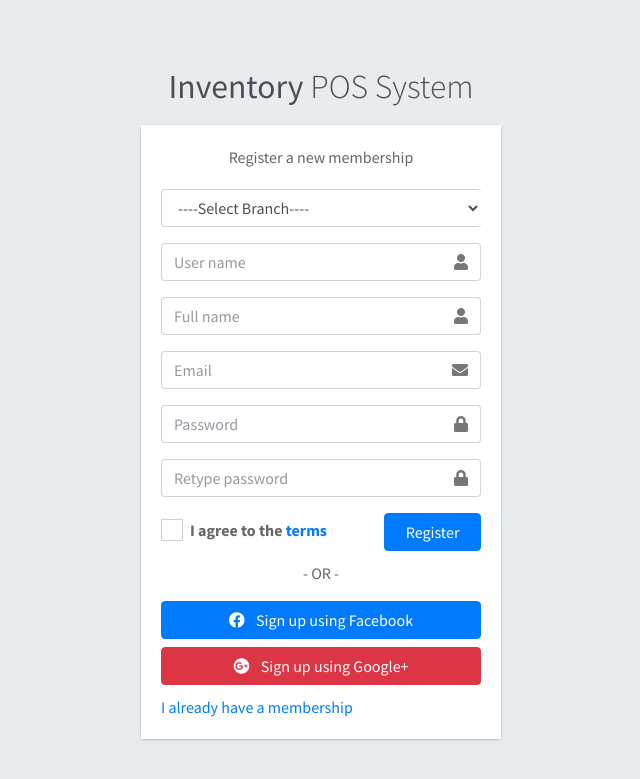
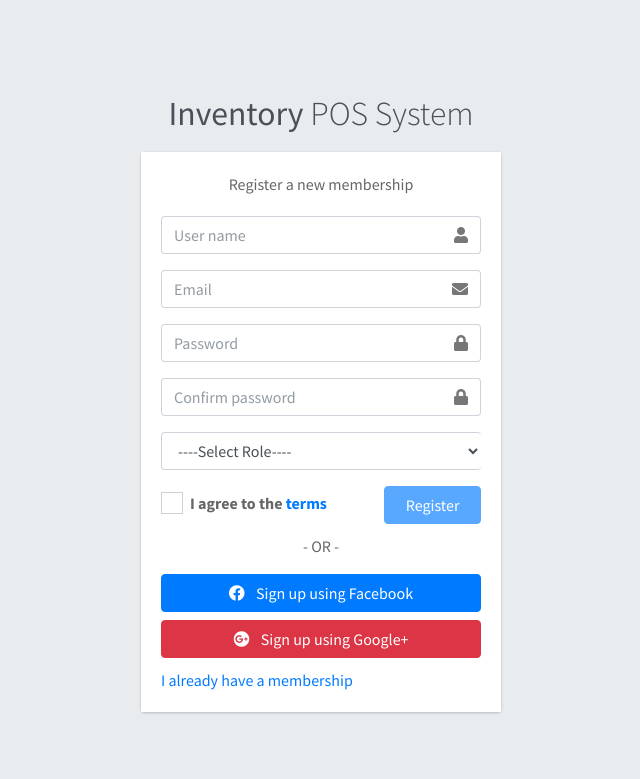
Before and after one commit to Mohammad-Asif-Web/Inventory-POS-System, a PHP site: page /register.php in a window 1280 px wide. Shown: the top 779 px of the page, without its empty margins (319-959 px from the left). Run offline with PHP 8.4, Linux system fonts and the light colour scheme; some libraries are stand-ins or nearby versions.

Commit message:
register file added

```diff
--- a/register.php
+++ b/register.php
@@ -1,3 +1,54 @@
+<?php
+include 'functions/config.php';
+if(isset($_POST['register'])){
+
+$username = $_POST['username'];
+$email = $_POST['email'];
+$password = md5($_POST['password']);
+$cpass = md5($_POST['cpass']);
+$role = $_POST['role'];
+
+  $sql = "SELECT * FROM tbl_user WHERE username = ? AND user_email = ? ";
+  $query = $pdo->prepare($sql);
+  $query->bindParam(1, $username);
+  $query->bindParam(2, $email);
+  $query->execute();
+
+  $row = $query->fetch(PDO::FETCH_ASSOC);
+
+if($row){
+    echo "<p class='alert alert-warning text-uppercase'> users already exists </p>";
+
+} else {
+  // echo "Not Exists";
+    if($password == $cpass){
+
+      $sqlInsert = "INSERT INTO tbl_user (username, user_email, password, role)
+      VALUES(?, ?, ?, ?)";
+
+      $queryInsert = $pdo->prepare($sqlInsert);
+      $queryInsert->bindParam(1, $username);
+      $queryInsert->bindParam(2, $email);
+      $queryInsert->bindParam(3, $password);
+      $queryInsert->bindParam(4, $role);
+
+      $result = $queryInsert->execute();
+      if($result){
+        header("Location: index.php");
+      } else {
+        echo "<p class='alert alert-danger text-uppercase'> data not inserted </p>";
+
+      }
+
+    } else {
+      echo "<p class='alert alert-danger text-uppercase'> incorrect password </p>";
+
+    }
+}
+
+}
+?>
+
 <!DOCTYPE html>
 <html lang="en">
 <head>
@@ -17,59 +68,57 @@
 <body class="hold-transition register-page">
 <div class="register-box">
   <div class="register-logo">
-    <a href="../../index2.html"><b>Inventory </b>POS System</a>
+    <a href="register.php"><b>Inventory </b>POS System</a>
   </div>
 
   <div class="card">
     <div class="card-body register-card-body">
       <p class="login-box-msg">Register a new membership</p>
-      <form action="" method="post">
+
+      <form action="<?php $_SERVER['PHP_SELF'] ?>" method="post">
+      <!-- username -->
         <div class="input-group mb-3">
-          <select class="form-control" name="branch">
-            <option value="0">----Select Branch----</option>
-            <option value="1">Mirpur</option>
-            <option value="2">West Razabazar</option>
-          </select>
-        </div>
-        <div class="input-group mb-3">
-          <input type="text" class="form-control" name="userName" placeholder="User name">
+          <input type="text" class="form-control" name="username" placeholder="User name" required>
           <div class="input-group-append">
             <div class="input-group-text">
               <span class="fas fa-user"></span>
             </div>
           </div>
         </div>
+        <!-- user email -->
         <div class="input-group mb-3">
-          <input type="text" class="form-control" name="fullName" placeholder="Full name">
-          <div class="input-group-append">
-            <div class="input-group-text">
-              <span class="fas fa-user"></span>
-            </div>
-          </div>
-        </div>
-        <div class="input-group mb-3">
-          <input type="email" class="form-control" name="email" placeholder="Email">
+          <input type="email" class="form-control" name="email" placeholder="Email" required>
           <div class="input-group-append">
             <div class="input-group-text">
               <span class="fas fa-envelope"></span>
             </div>
           </div>
         </div>
+        <!-- user password -->
         <div class="input-group mb-3">
-          <input type="password" class="form-control" name="pass" placeholder="Password">
+          <input type="password" class="form-control" name="password" placeholder="Password" required>
           <div class="input-group-append">
             <div class="input-group-text">
               <span class="fas fa-lock"></span>
             </div>
           </div>
         </div>
+        <!-- confirm password -->
         <div class="input-group mb-3">
-          <input type="password" class="form-control" name="repass" placeholder="Retype password">
+          <input type="password" class="form-control" name="cpass" placeholder="Confirm password">
           <div class="input-group-append">
             <div class="input-group-text">
               <span class="fas fa-lock"></span>
             </div>
           </div>
+        </div>
+        <!-- Role -->
+        <div class="input-group mb-3">
+          <select class="form-control" name="role">
+            <option>----Select Role----</option>
+            <option value="Admin">Admin</option>
+            <option value="User">User</option>
+          </select>
         </div>
         <div class="row">
           <div class="col-8">
@@ -82,7 +131,7 @@
           </div>
           <!-- /.col -->
           <div class="col-4">
-            <button type="submit" name="send" class="btn btn-primary btn-block">Register</button>
+            <button type="submit" name="register" class="btn btn-primary btn-block" id="register">Register</button>
           </div>
           <!-- /.col -->
         </div>
@@ -100,7 +149,7 @@
         </a>
       </div>
 
-      <a href="login.php" class="text-center">I already have a membership</a>
+      <a href="index.php" class="text-center">I already have a membership</a>
     </div>
     <!-- /.form-box -->
   </div><!-- /.card -->
@@ -113,5 +162,23 @@
 <script src="plugins/bootstrap/js/bootstrap.bundle.min.js"></script>
 <!-- AdminLTE App -->
 <script src="assets/js/adminlte.min.js"></script>
+<script>
+
+  let checkbox = document.getElementById("agreeTerms");
+  let registerBtn = document.getElementById("register");
+  registerBtn.disabled = true
+
+  checkbox.addEventListener("click", ()=>{
+    checkbox.checked;
+    registerBtn.disabled = false;
+
+    if(checkbox.checked == false){
+    registerBtn.disabled = true;
+  }
+
+  })
+
+
+</script>
 </body>
 </html>
```
